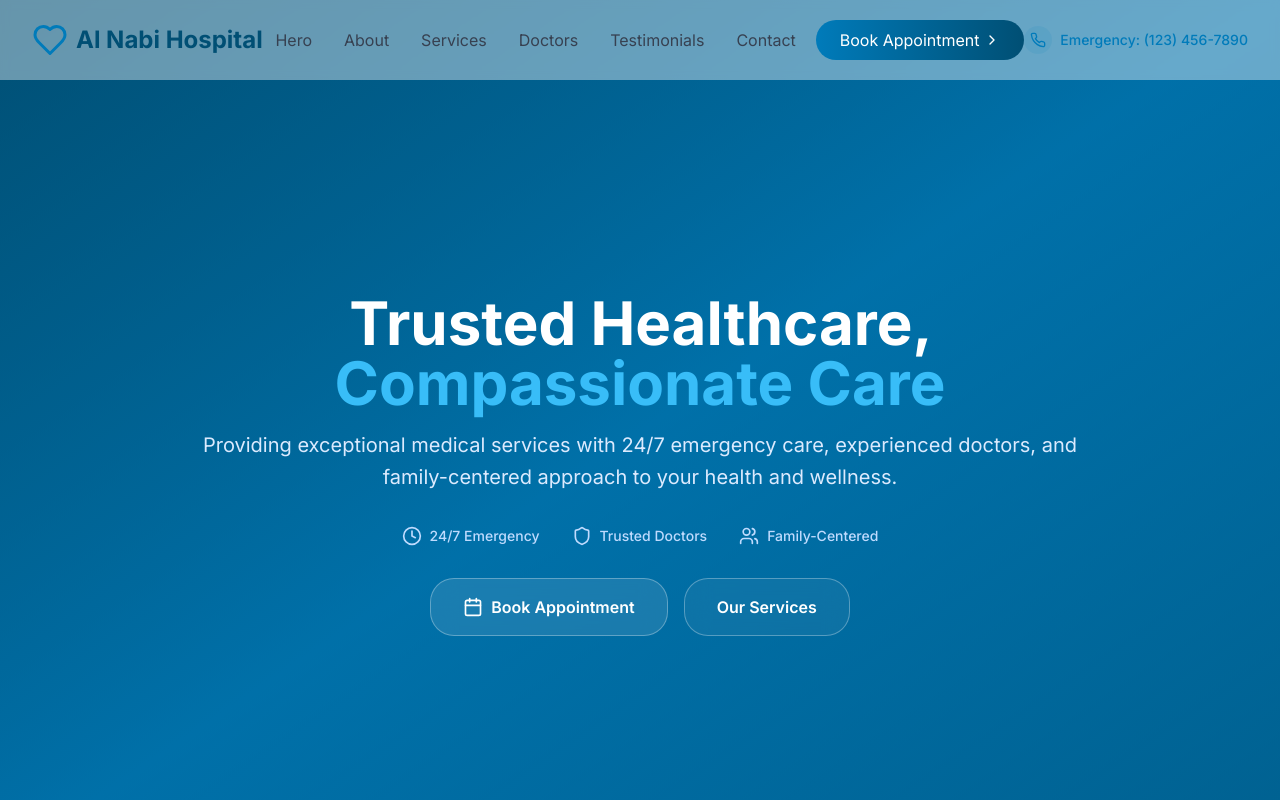
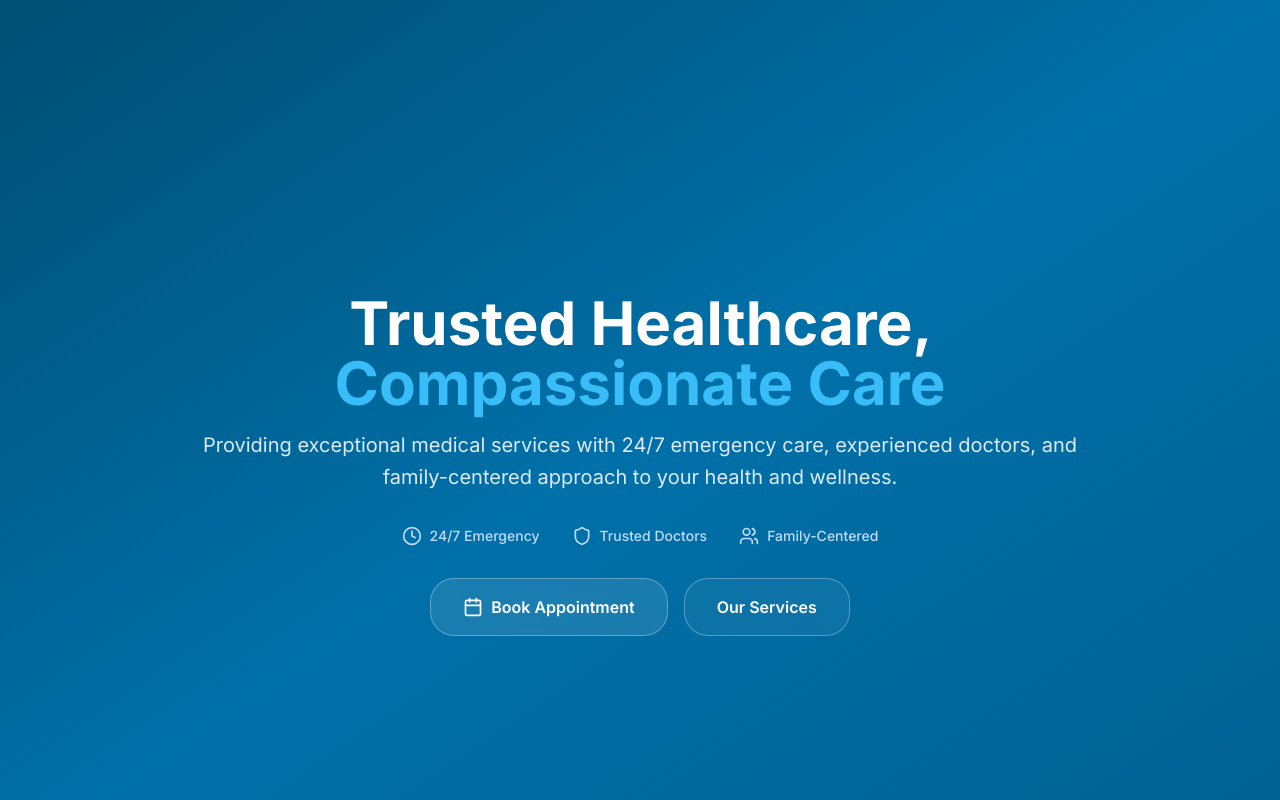
Before and after one commit to LuC1f3-r/al-nabi-hospital, a React (Vite) app: page / in a window 1280 px wide. Shown: the top 800 px of the page. Built offline with nearby package versions, Linux system fonts and the light colour scheme.

Commit message:
added some newer changes

```diff
--- a/src/components/Navigation.tsx
+++ b/src/components/Navigation.tsx
@@ -1,13 +1,14 @@
 import React, { useState, useEffect } from 'react';
 import { motion, AnimatePresence } from 'framer-motion';
 import { useNavigate, useLocation } from 'react-router-dom';
-import { Menu, X, Heart, Phone, ChevronRight } from 'lucide-react';
+import { Menu, X, Heart, ChevronRight } from 'lucide-react';
 import { useBookingStore } from '../store/bookingStore';
 
 const Navigation = () => {
   const [isMenuOpen, setIsMenuOpen] = useState(false);
   const [scrolled, setScrolled] = useState(false);
   const [scrollProgress, setScrollProgress] = useState(0);
+  const [visible, setVisible] = useState(false);
   const { setIsModalOpen } = useBookingStore();
   const navigate = useNavigate();
   const location = useLocation();
@@ -15,7 +16,11 @@ const Navigation = () => {
   useEffect(() => {
     const handleScroll = () => {
       // Set scrolled state based on scroll position
-      setScrolled(window.scrollY > 50);
+      const isScrolled = window.scrollY > 50;
+      setScrolled(isScrolled);
+
+      // Only show navigation when scrolled down
+      setVisible(isScrolled);
 
       // Calculate scroll progress for smooth transitions (0 to 1)
       const scrollPosition = window.scrollY;
@@ -59,13 +64,15 @@ const Navigation = () => {
   return (
     <motion.nav
       className={`fixed z-50 transition-all duration-300`}
-      initial={{ y: -100, width: '100%' }}
+      initial={{ y: -100, width: '100%', opacity: 0 }}
       animate={{
         y: scrolled ? 10 : 0,
         width: scrolled ? '94%' : '100%',
         top: scrolled ? '10px' : '0',
         left: scrolled ? '3%' : '0',
         right: scrolled ? '3%' : '0',
+        opacity: visible ? 1 : (location.pathname !== '/' ? 1 : 0),
+        pointerEvents: visible || location.pathname !== '/' ? 'auto' : 'none',
       }}
       style={{
         backgroundColor: scrolled ? 'rgba(255, 255, 255, 0.85)' : 'rgba(255, 255, 255, 0.4)',
@@ -162,20 +169,8 @@ const Navigation = () => {
             </motion.button>
           </div>
 
-          {/* Emergency Contact */}
-          <motion.div
-            className="hidden xl:flex items-center space-x-2 text-[#007BBA] whitespace-nowrap"
-            initial={{ opacity: 0, x: 20 }}
-            animate={{ opacity: 1, x: 0 }}
-            transition={{ delay: 0.4, duration: 0.5 }}
-          >
-            <div className="flex items-center justify-center rounded-full bg-[#007BBA]/10 p-1.5">
-              <Phone className={`transition-all duration-300 ${scrolled ? 'h-3.5 w-3.5' : 'h-4 w-4'} text-[#007BBA]`} />
-            </div>
-            <span className={`font-medium transition-all duration-300 ${scrolled ? 'text-xs' : 'text-sm'}`}>
-              Emergency: (123) 456-7890
-            </span>
-          </motion.div>
+          {/* Right spacing element to maintain layout balance */}
+          <div className="hidden xl:block"></div>
 
           {/* Mobile Menu Button */}
           <motion.button
@@ -258,17 +253,8 @@ const Navigation = () => {
               >
                 Book Appointment
               </motion.button>
-              <motion.div
-                className="flex items-center justify-center space-x-2 text-[#007BBA] pt-4 mt-2 bg-[#007BBA]/5 p-3 rounded-lg"
-                initial={{ opacity: 0 }}
-                animate={{ opacity: isMenuOpen ? 1 : 0 }}
-                transition={{ delay: 0.5, duration: 0.3 }}
-              >
-                <div className="flex items-center justify-center rounded-full bg-[#007BBA]/10 p-1.5">
-                  <Phone className="h-4 w-4" />
-                </div>
-                <span className="text-sm font-medium">Emergency: (123) 456-7890</span>
-              </motion.div>
+              {/* Mobile menu bottom spacing */}
+              <div className="h-2"></div>
             </div>
           </div>
         </motion.div>
```
